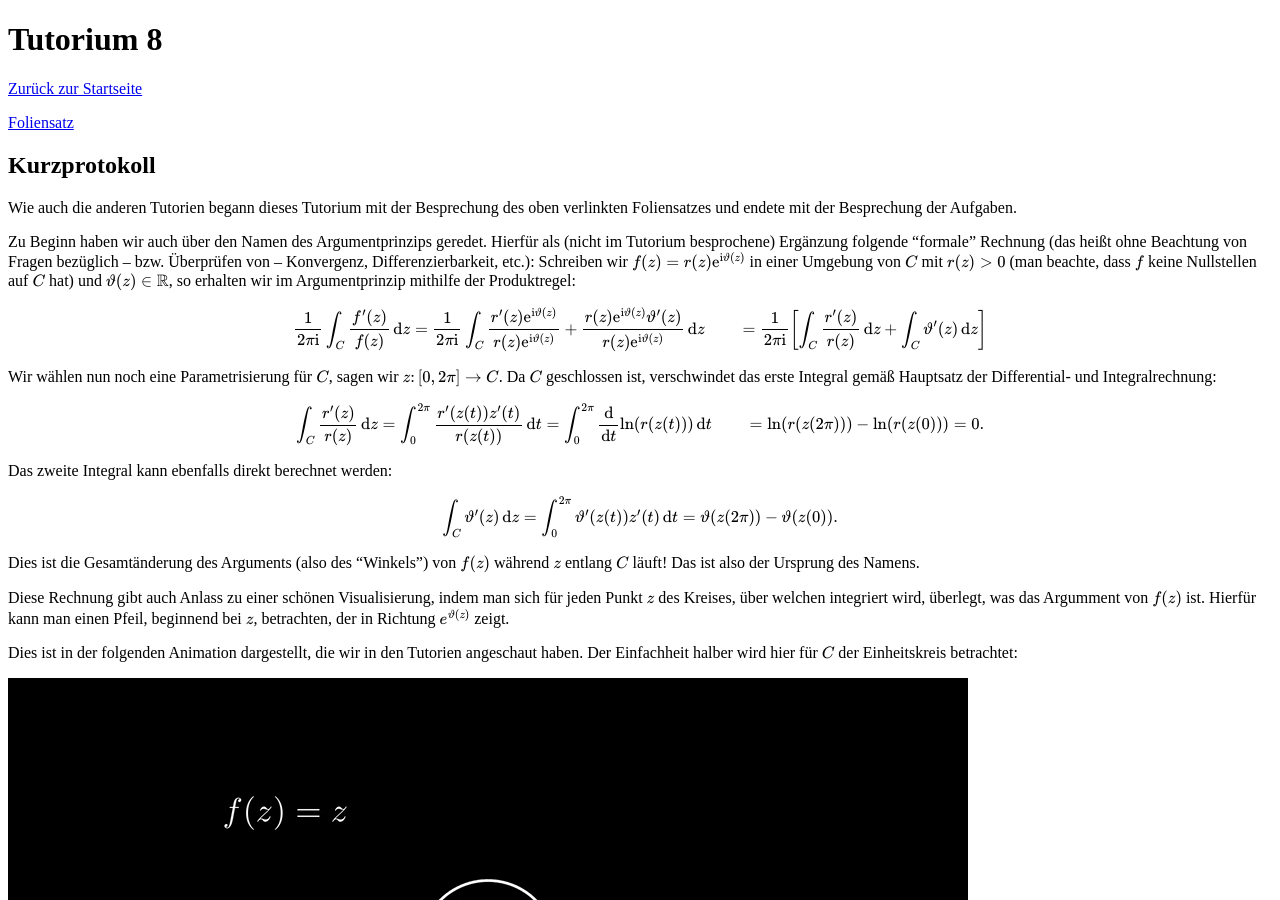
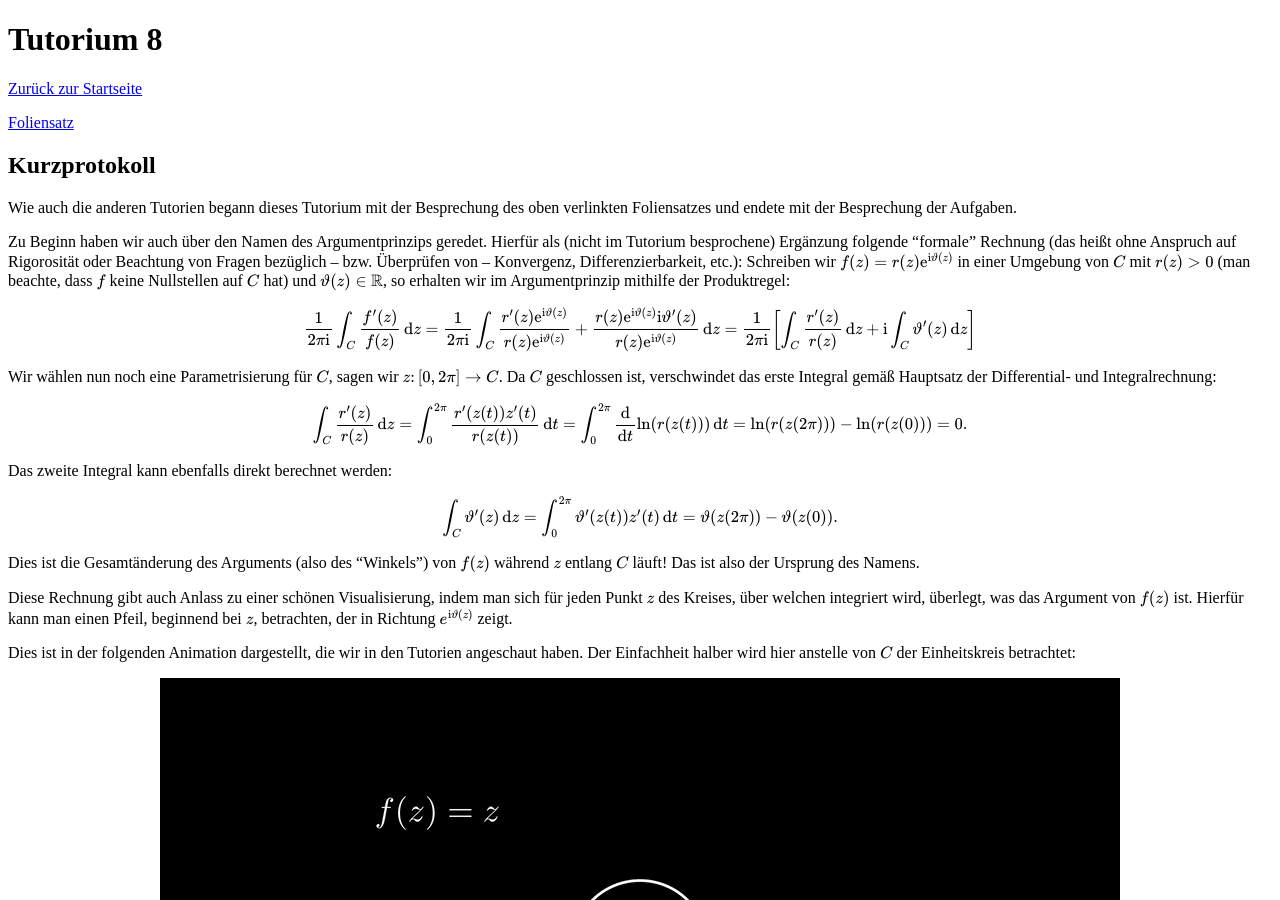
Before and after one commit to fdf-uni/ft, a Jekyll site: the page built from tutorials/tut08.md, in a window 1280 px wide and 900 px high. Built offline with Jekyll 4.4.1, drawn with Linux system fonts in a browser that asks for light colours; our own code applies the rules of GitHub Pages for plain Markdown files; some of the changed text lies outside the part shown.

Commit message:
update(tut08): hopefully mostly final version

```diff
--- a/tutorials/tut08.md
+++ b/tutorials/tut08.md
@@ -8,20 +8,14 @@
 Wie auch die anderen Tutorien begann dieses Tutorium mit der Besprechung des oben verlinkten Foliensatzes und endete mit der Besprechung der Aufgaben.
 
 Zu Beginn haben wir auch über den Namen des Argumentprinzips geredet.
-Hierfür als (nicht im Tutorium besprochene) Ergänzung folgende "formale" Rechnung (das heißt ohne Beachtung von Fragen bezüglich -- bzw. Überprüfen von -- Konvergenz, Differenzierbarkeit, etc.): Schreiben wir $$f(z) = r(z) \mathrm{e}^{\mathrm{i} \vartheta(z)}$$ in einer Umgebung von $$C$$ mit $$r(z) > 0$$ (man beachte, dass $$f$$ keine Nullstellen auf $$C$$ hat) und $$\vartheta(z) \in \mathbb{R}$$, so erhalten wir im Argumentprinzip mithilfe der Produktregel:
+Hierfür als (nicht im Tutorium besprochene) Ergänzung folgende "formale" Rechnung (das heißt ohne Anspruch auf Rigorosität oder Beachtung von Fragen bezüglich -- bzw. Überprüfen von -- Konvergenz, Differenzierbarkeit, etc.): Schreiben wir $$f(z) = r(z) \mathrm{e}^{\mathrm{i} \vartheta(z)}$$ in einer Umgebung von $$C$$ mit $$r(z) > 0$$ (man beachte, dass $$f$$ keine Nullstellen auf $$C$$ hat) und $$\vartheta(z) \in \mathbb{R}$$, so erhalten wir im Argumentprinzip mithilfe der Produktregel:
 \\[
-    \begin{aligned}
-    \frac{1}{2 \pi \mathrm{i}} \int_{C} \frac{f'(z)}{f(z)} \,\mathrm{d}z &= \frac{1}{2 \pi \mathrm{i}} \int_{C} \frac{r'(z) \mathrm{e}^{\mathrm{i} \vartheta(z)}}{r(z) \mathrm{e}^{\mathrm{i} \vartheta(z)}} + \frac{r(z) \mathrm{e}^{\mathrm{i} \vartheta(z)} \vartheta'(z)}{r(z) \mathrm{e}^{\mathrm{i} \vartheta(z)}} \,\mathrm{d}z \\
-                &= \frac{1}{2 \pi \mathrm{i}} \left[ \int_{C} \frac{r'(z)}{r(z)} \,\mathrm{d}z + \int_{C} \vartheta'(z) \,\mathrm{d}z \right]
-    \end{aligned}
+    \frac{1}{2 \pi \mathrm{i}} \int_{C} \frac{f'(z)}{f(z)} \,\mathrm{d}z = \frac{1}{2 \pi \mathrm{i}} \int_{C} \frac{r'(z) \mathrm{e}^{\mathrm{i} \vartheta(z)}}{r(z) \mathrm{e}^{\mathrm{i} \vartheta(z)}} + \frac{r(z) \mathrm{e}^{\mathrm{i} \vartheta(z)} \mathrm{i} \vartheta'(z)}{r(z) \mathrm{e}^{\mathrm{i} \vartheta(z)}} \,\mathrm{d}z = \frac{1}{2 \pi \mathrm{i}} \left[ \int_{C} \frac{r'(z)}{r(z)} \,\mathrm{d}z + \mathrm{i} \int_{C} \vartheta'(z) \,\mathrm{d}z \right]
 \\]
 Wir wählen nun noch eine Parametrisierung für $$C$$, sagen wir $$z \colon [0, 2 \pi] \to C$$.
 Da $$C$$ geschlossen ist, verschwindet das erste Integral gemäß Hauptsatz der Differential- und Integralrechnung:
 \\[
-    \begin{aligned}
-    \int_{C} \frac{r'(z)}{r(z)} \,\mathrm{d}z &= \int_{0}^{2 \pi} \frac{r'(z(t)) z'(t)}{r(z(t))} \,\mathrm{d}t = \int_{0}^{2 \pi} \frac{\mathrm{d}}{\mathrm{d}t} \ln(r(z(t))) \,\mathrm{d}t \\
-    &= \ln(r(z(2 \pi))) - \ln(r(z(0))) = 0.
-    \end{aligned}
+    \int_{C} \frac{r'(z)}{r(z)} \,\mathrm{d}z = \int_{0}^{2 \pi} \frac{r'(z(t)) z'(t)}{r(z(t))} \,\mathrm{d}t = \int_{0}^{2 \pi} \frac{\mathrm{d}}{\mathrm{d}t} \ln(r(z(t))) \,\mathrm{d}t = \ln(r(z(2 \pi))) - \ln(r(z(0))) = 0.
 \\]
 Das zweite Integral kann ebenfalls direkt berechnet werden:
 \\[
@@ -30,14 +24,15 @@
 Dies ist die Gesamtänderung des Arguments (also des "Winkels") von $$f(z)$$ während $$z$$ entlang $$C$$ läuft!
 Das ist also der Ursprung des Namens.
 
-Diese Rechnung gibt auch Anlass zu einer schönen Visualisierung, indem man sich für jeden Punkt $$z$$ des Kreises, über welchen integriert wird, überlegt, was das Argumment von $$f(z)$$ ist.
-Hierfür kann man einen Pfeil, beginnend bei $$z$$, betrachten, der in Richtung $$e^{\vartheta(z)}$$ zeigt.
+Diese Rechnung gibt auch Anlass zu einer schönen Visualisierung, indem man sich für jeden Punkt $$z$$ des Kreises, über welchen integriert wird, überlegt, was das Argument von $$f(z)$$ ist.
+Hierfür kann man einen Pfeil, beginnend bei $$z$$, betrachten, der in Richtung $$e^{\mathrm{i} \vartheta(z)}$$ zeigt.
 
 Dies ist in der folgenden Animation dargestellt, die wir in den Tutorien angeschaut haben.
-Der Einfachheit halber wird hier für $$C$$ der Einheitskreis betrachtet:
+Der Einfachheit halber wird hier anstelle von $$C$$ der Einheitskreis betrachtet:
 
 {:refdef: style="text-align: center;"}
 ![Veranschaulichung des Argumentprinzips](../assets/tut08/argument_principle.gif)
+{: refdef}
 
 Wir sehen, dass die Ordnung der Null- oder Polstelle mit der Gesamtanzahl an Umdrehungen des oben beschriebenen Pfeils übereinstimmt, wobei die Richtung, in welche rotiert wird, angibt, ob es sich um eine Null- oder Polstelle handelt.
 
@@ -59,11 +54,28 @@
 
 ### Aufgabe 3
 - Wiederholung der umgekehrten Dreiecksungleichung und Anwenden des Satzes von Rouché.
-- Für Letzteres ist der Trick oft, eine gegebene Gleichung umzuformen zu einer Nullstellengleichung.
+- Für Letzteres ist der Trick oft, eine gegebene Gleichung zu einer Nullstellengleichung umzuformen.
 
 ### Aufgabe 5
-- [Der Residuensatz gilt auch für wesentliche Singularitäten](), allerdings hat man hier nicht eine direkte Formel wie für die Residuen bei Polstellen (vgl. Lemma 3.3), sondern muss explizit die Laurent-Entwicklung berechnen, um die Residuen ermitteln zu können.
+- Der Residuensatz gilt auch für wesentliche Singularitäten[^2], allerdings hat man hier nicht eine direkte Formel wie für die Residuen bei Polstellen (vgl. Lemma 3.3), sondern muss explizit die Laurent-Entwicklung berechnen, um die Residuen ermitteln zu können.
+
+[^2]: Da in den Tutorien nach einem Beweis gefragt wurde, hier eine mögliche Skizze eines solchen: Die wesentliche Beobachtung ist, dass eine Laurent-Reihe $$\sum_{n = -\infty}^{\infty} a_n (z - z_0)^n$$ auf einem offenen Kreisring $$\{z \in \mathbb{C} : r < \lvert z - z_0 \rvert < R\}$$ konvergiert.
+Um dies zu zeigen, kann man die Laurent-Reihe in den _Hauptteil_ $$\sum_{n = -\infty}^{-1} a_n (z - z_0)^n = \sum_{n = 1}^{\infty} a_{-n} \left(\frac{1}{z - z_0}\right)^n$$ und den _Nebenteil_ (auch _regulärer Teil_ genannt) $$\sum_{n = 0}^{\infty} a_n (z - z_0)^n$$ zerlegen.
+Gemäß Cauchy-Hadamard (oder mittels Vergleich mit einer geometrischen Reihe) konvergiert die erste Reihe für $$\left\lvert \frac{1}{z - z_0} \right\rvert < \frac{1}{r} \iff \lvert z - z_0 \rvert > r$$ und die zweite für $$\lvert z - z_0 \rvert < R$$, wobei
+\\[
+    r = \limsup_{n \to \infty} \sqrt[n]{\lvert a_{-n} \rvert} \qquad \text{und} \qquad R = \limsup_{n \to \infty} \srqt[n]{\lvert a_n \rvert}
+\\]
+mit den üblichen Konventionen falls $$r$$ oder $$R$$ einen der Werte $$\{0, \infty\}$$ annehmen.
+Mit demselben Argument wie für Potenzreihen zeigt man, dass die Konvergenz lokal gleichmäßig ist (oder verwendet ein geeignetes Konvergenzkriterium), um zu beweisen, dass bei der Berechnung von Kurvenintegralen Laurent-Reihen termweise integriert werden können.
+Sei nun $$f \colon \Omega \setminus \{z_0\} \to \mathbb{C}$$ holomorph mit einer isolierten (eventuell wesentlichen) Singularität bei $$z_0$$.
+Für klein genuges $$\epsilon > 0$$ konvergiert die Laurent-Entwicklung von $$f$$ auf der punktierten Kreisscheibe $$B_{\epsilon}(z_0) \setminus \{z_0\}$$ (das folgt aus der Tatsache, dass die Singularität isoliert ist) und es folgt
+\\[
+    \int_{C_{\epsilon}(z_0)} f(z) \,\mathrm{d}z = \sum_{n = -\infty}^{\infty} \int_{C_{\epsilon}(z_0)} a_n (z - z_0)^n \,\mathrm{d}z = 2 \pi \mathrm{i} a_{-1},
+\\]
+was mit dem üblichen "Korridor-Argument" den Residuensatz liefert.
 
 ## Fun Facts
 
 Siehe obige Visualisierung des Argumentprinzips. :)
+
+---
```
